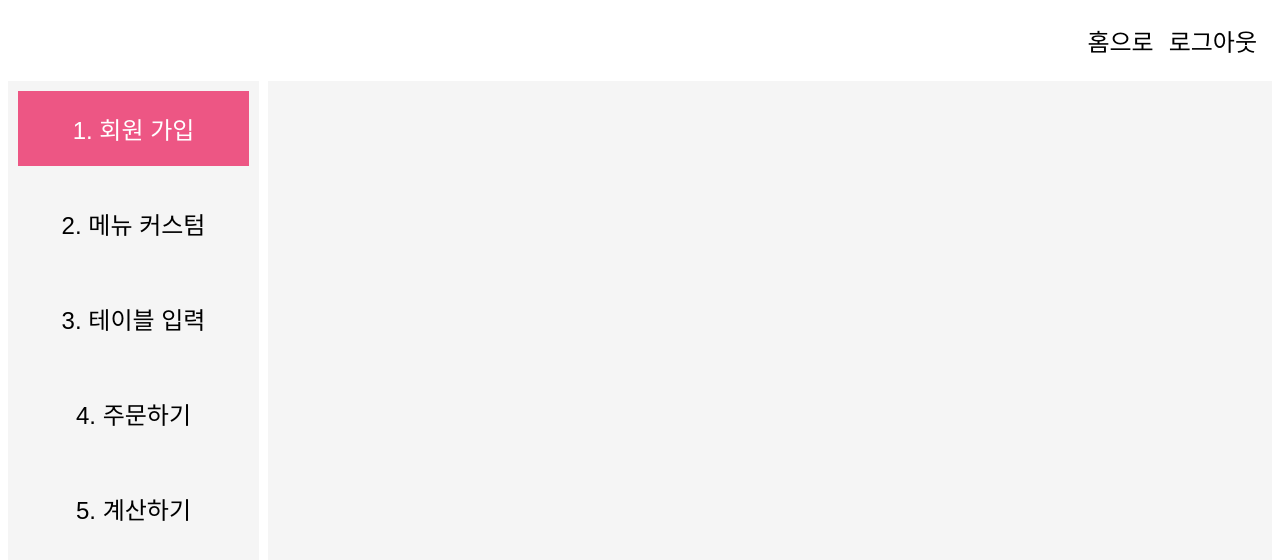
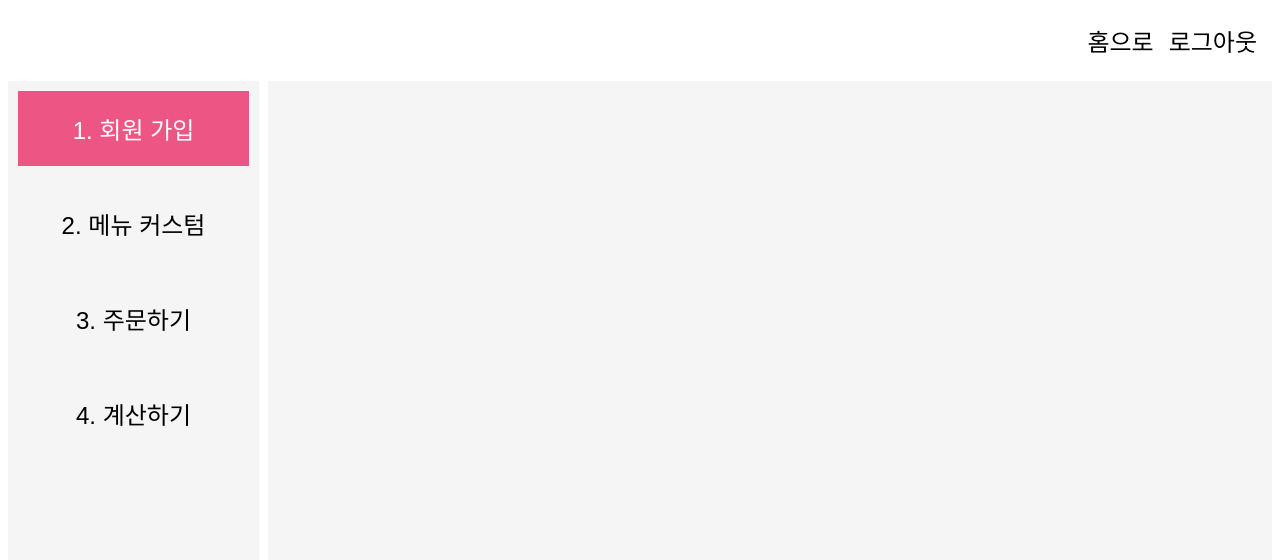
Before and after one commit to Ohjigyun/web_kiosk, a Next.js app: page /how-to-use in a window 1280 px wide. Shown: the top 560 px of the page. Built offline with nearby package versions, Linux system fonts and the light colour scheme; no server answers; a web font is replaced by a local one.

Commit message:
fix: delete how to enter the table

```diff
--- a/components/HowToUse/EnterTable.tsx
+++ /dev/null
@@ -1,5 +0,0 @@
-export default function EnterTable(){
-  return (
-    <div>EnterTable</div>
-  )
-}
--- a/pages/how-to-use.tsx
+++ b/pages/how-to-use.tsx
@@ -11,9 +11,8 @@ export default function HowToUse() {
   const indexList: Index = {
     1: '회원 가입',
     2: '메뉴 커스텀',
-    3: '테이블 입력',
-    4: '주문하기',
-    5: '계산하기',
+    3: '주문하기',
+    4: '계산하기',
   }
 
   const [currentIndex, setCurrentIndex] = useState<string>('1')
```
